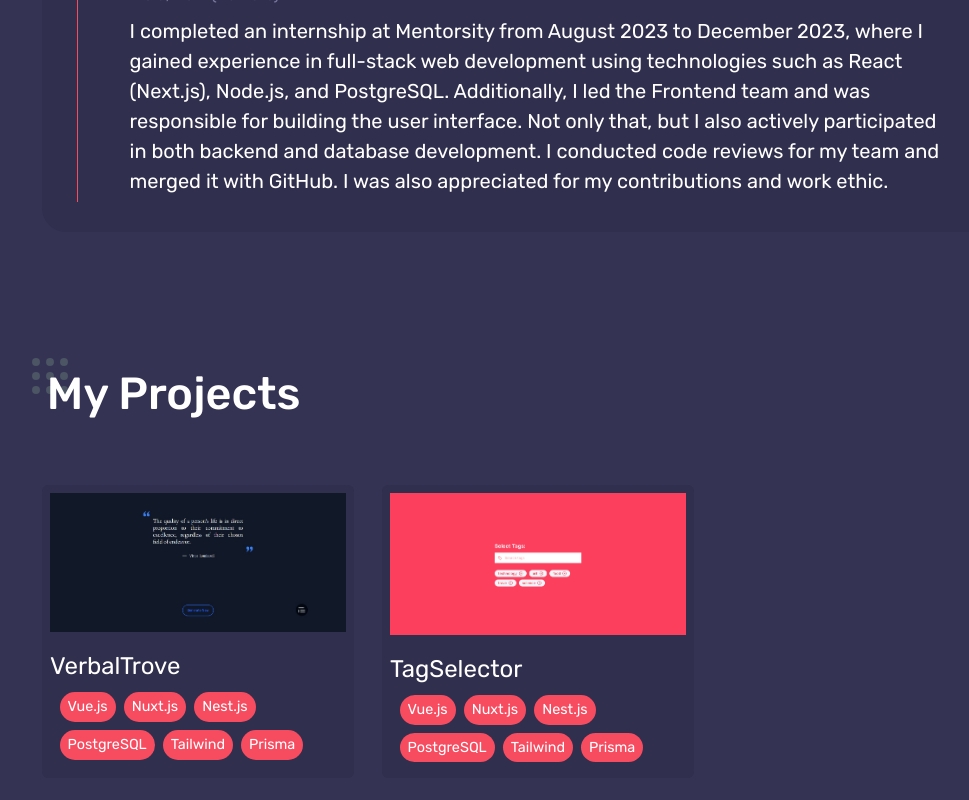
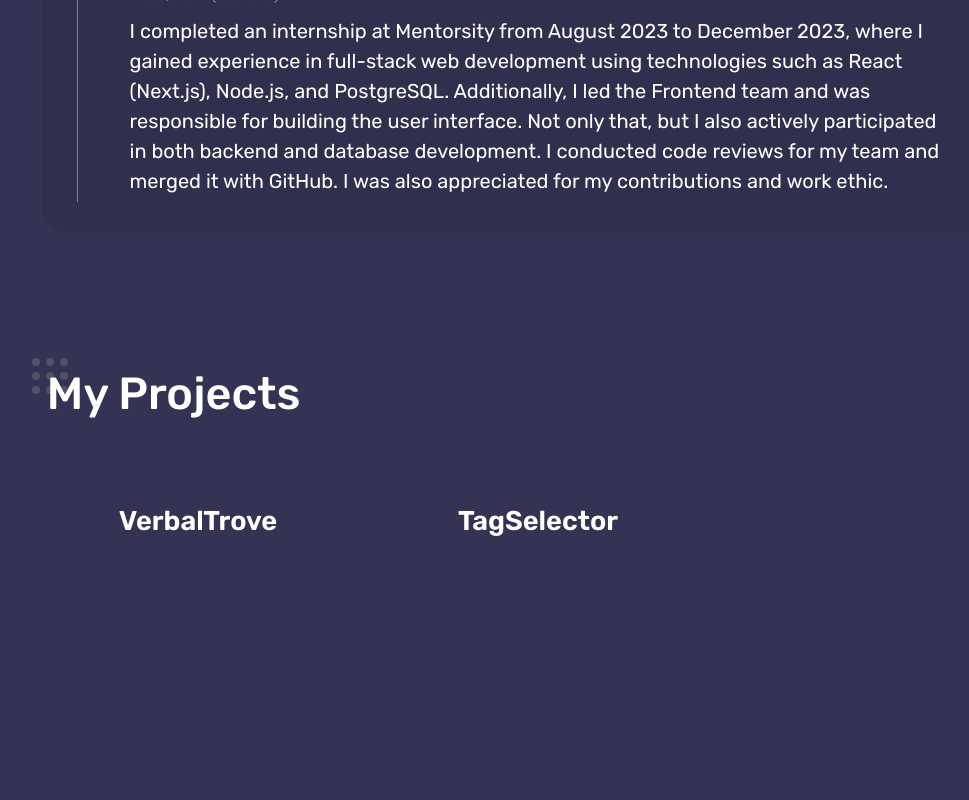
Before and after one commit to Koushik1311/portfolio, a Next.js app: page / in a window 1280 px wide. Shown: the part 1954-2754 px from the top of the page, without its empty margins (102-1071 px from the left). After the commit the page ends 2623 px from the top, so only its background shows below. Built offline with nearby package versions, Linux system fonts and the light colour scheme.

Commit message:
recreate project

```diff
--- a/src/components/Home/Project.tsx
+++ b/src/components/Home/Project.tsx
@@ -1,40 +1,116 @@
-import React from "react";
+"use client";
+
+import React, { useState } from "react";
 import SectionHeader from "../Shared/SectionHeader";
 import { projectsData } from "@/data/Project/data";
-import Image from "next/image";
+import { motion } from "framer-motion";
+import { CgWebsite } from "react-icons/cg";
+import { FaGithub } from "react-icons/fa";
+
+interface ProjectData {
+  title: string;
+  description: string;
+  projectlink?: string;
+  tags: readonly string[];
+  github?: {
+    frontend?: string;
+    backend?: string;
+  };
+}
 
 export default function Project() {
+  const [showPopup, setShowPopup] = useState(false);
+  const [selectedProject, setSelectedProject] = useState<ProjectData | null>(
+    null
+  );
+
+  const openPopup = (project: ProjectData) => {
+    setSelectedProject(project);
+    setShowPopup(true);
+  };
+
+  const closePopup = () => {
+    setShowPopup(false);
+    setSelectedProject(null);
+  };
+
   return (
     <section className="mt-[8rem] lg:w-[55rem] xl:w-[65rem] lg:mx-auto mb-[8rem]">
       <SectionHeader>My Projects</SectionHeader>
       <div className="grid grid-cols-1 md:grid-cols-3 gap-[1.75rem] mx-[1rem] md:ml-[1.5rem] md:mr-[1.5rem]">
         {projectsData.map((project, index) => (
-          <div key={index} className="bg-[#302F4E] rounded-md">
-            <Image
-              src={project.imageUrl}
-              width={400}
-              height={400}
-              alt="project_image"
-              quality={100}
-              className="pt-[0.5rem] px-[0.5rem]"
-            />
-            <h5 className="px-[0.5rem] mt-[1rem] text-[1.5rem] text-white">
+          <button
+            key={index}
+            className="relative"
+            onClick={() => openPopup(project)}
+          >
+            <motion.h5
+              className="px-[0.5rem] mt-[1rem] text-[1rem] lg:text-[1.7rem] font-semibold text-white"
+              initial={{ opacity: 0, y: 80 }}
+              whileInView={{ opacity: 1, y: 0 }}
+              transition={{ delay: 0.175, duration: 0.5 }}
+              viewport={{ once: true }}
+            >
               {project.title}
-            </h5>
-            {/* Tags */}
-            <div className="mt-[0.5rem] px-[0.5rem] pb-[0.5rem] pl-[1.1rem] rounded-b-md">
-              {project.tags.map((tag, tagIndex) => (
-                <span
-                  key={tagIndex}
-                  className="bg-[#F74C60]  rounded-full py-1 px-2 mr-2 mb-2 text-white text-[0.9rem] inline-block"
-                >
-                  {tag}
-                </span>
-              ))}
-            </div>
-          </div>
+            </motion.h5>
+          </button>
         ))}
       </div>
+      {showPopup && selectedProject && (
+        <div className="fixed top-0 left-0 w-full h-full bg-black bg-opacity-70 flex justify-center items-center">
+          <div className="relative bg-[#302F4E] p-8 rounded-md">
+            {/* Links */}
+            <div className="absolute right-[3rem] flex flex-row">
+              {selectedProject.projectlink && (
+                <a
+                  href={selectedProject.projectlink}
+                  target="_blank"
+                  className="mr-[0.7rem]"
+                >
+                  <button className="flex items-center text-[1.2rem] lg:text-[1.2rem] text-white bg-[#F74C60] rounded-full px-[2.1rem] py-[0.49rem] lg:px-[2.2rem] lg:py-[0.56rem]">
+                    <span className="mr-[0.6rem]">Live</span>
+                    <CgWebsite />
+                  </button>
+                </a>
+              )}
+              {selectedProject.github?.frontend && (
+                <a
+                  href={selectedProject.github?.frontend}
+                  className="mr-[0.7rem]"
+                >
+                  <button className="flex items-center text-[1.2rem] lg:text-[1.2rem] text-white bg-[#F74C60] rounded-full px-[2.1rem] py-[0.49rem] lg:px-[2.2rem] lg:py-[0.56rem]">
+                    <span className="mr-[0.6rem]">Frontend</span>
+                    <FaGithub />
+                  </button>
+                </a>
+              )}
+              {selectedProject.github?.backend && (
+                <a href={selectedProject.github?.backend}>
+                  <button className="flex items-center text-[1.2rem] lg:text-[1.2rem] text-white bg-[#F74C60] rounded-full px-[2.1rem] py-[0.49rem] lg:px-[2.2rem] lg:py-[0.56rem]">
+                    <span className="mr-[0.6rem]">Backend</span>
+                    <FaGithub />
+                  </button>
+                </a>
+              )}
+            </div>
+            {/* Title */}
+            <h2 className="text-white lg:text-[2.9rem] font-semibold mb-4">
+              {selectedProject.title}
+            </h2>
+            {/* Description */}
+            <p className="text-white lg:text-[1.4rem] font-light lg:w-[55rem]">
+              {selectedProject.description}
+            </p>
+            {/* Close Button */}
+            <button
+              className="mt-4 bg-blue-500 hover:bg-blue-600 text-white font-bold py-2 px-4 rounded"
+              onClick={closePopup}
+            >
+              Close
+            </button>
+          </div>
+        </div>
+      )}
     </section>
   );
 }
```
